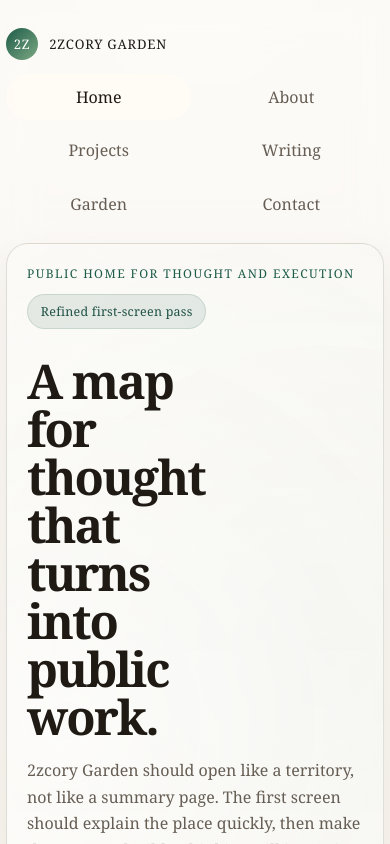
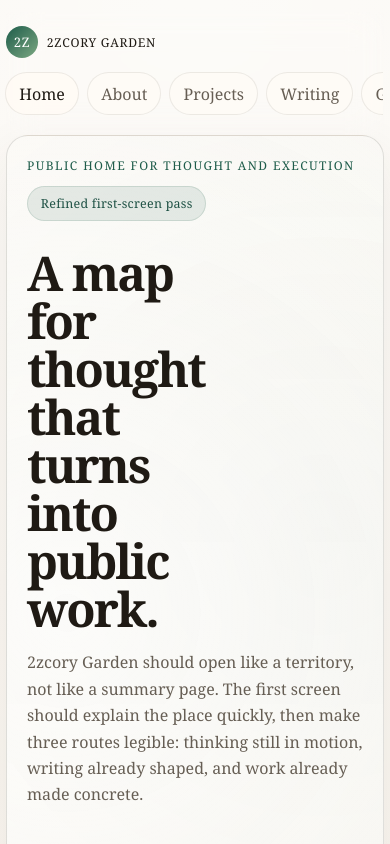
Before and after one commit to 2zcory/2zcory-garden, a Next.js app: page / in a window 390 px wide. Shown: the top 844 px of the page. Built offline with nearby package versions, Linux system fonts and the light colour scheme.

Commit message:
Tighten mobile header navigation

```diff
--- a/app/globals.css
+++ b/app/globals.css
@@ -362,11 +362,11 @@ main {
 
   .site-header {
     gap: 0.85rem;
-    padding-bottom: 1rem;
+    padding: 0.9rem 0 1rem;
   }
 
   .brand-mark {
-    font-size: 0.82rem;
+    font-size: 0.8rem;
     letter-spacing: 0.06em;
   }
 
@@ -378,19 +378,31 @@ main {
 
   .site-nav {
     width: 100%;
-    display: grid;
-    grid-template-columns: repeat(3, minmax(0, 1fr));
-    gap: 0.45rem;
+    display: flex;
+    flex-wrap: nowrap;
+    gap: 0.5rem;
+    overflow-x: auto;
+    padding: 0.15rem 0 0.25rem;
+    margin-inline: -0.05rem;
+    scrollbar-width: none;
+    -webkit-overflow-scrolling: touch;
+  }
+
+  .site-nav::-webkit-scrollbar {
+    display: none;
   }
 
   .nav-link {
-    display: flex;
+    flex: 0 0 auto;
+    display: inline-flex;
     align-items: center;
     justify-content: center;
-    justify-content: center;
     text-align: center;
-    min-height: 2.9rem;
-    padding: 0.7rem 0.6rem;
+    white-space: nowrap;
+    min-height: 2.65rem;
+    padding: 0.65rem 0.9rem;
+    background: rgba(255, 251, 245, 0.72);
+    border: 1px solid rgba(31, 26, 20, 0.08);
   }
 
   .hero-card,
@@ -456,8 +468,18 @@ main {
     width: min(100% - 0.75rem, 1120px);
   }
 
-  .site-nav {
-    grid-template-columns: repeat(2, minmax(0, 1fr));
+  .site-header {
+    gap: 0.7rem;
+  }
+
+  .brand-mark {
+    gap: 0.55rem;
+    font-size: 0.76rem;
+  }
+
+  .nav-link {
+    min-height: 2.5rem;
+    padding: 0.6rem 0.82rem;
   }
 
   .hero-card {
```
